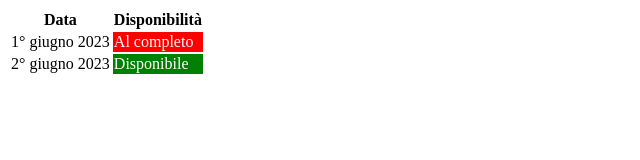
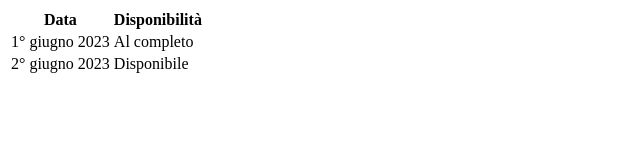
Before and after one commit to unicornosexy/Oronero, a plain HTML site: page orari.html in a window 1280 px wide. Shown: the whole page, without its empty margins (0-640 px from the left). Drawn offline with Linux system fonts and the light colour scheme.

Commit message:
Update orari.html

```diff
--- a/orari.html
+++ b/orari.html
@@ -6,15 +6,7 @@
 
 
     /* Stili per le classi di disponibilità */
-    .rosso {
-      background-color: red;
-      color: white;
-    }
 
-    .verde {
-      background-color: green;
-      color: white;
-    }
   </style>
 </head>
 <body>
```
